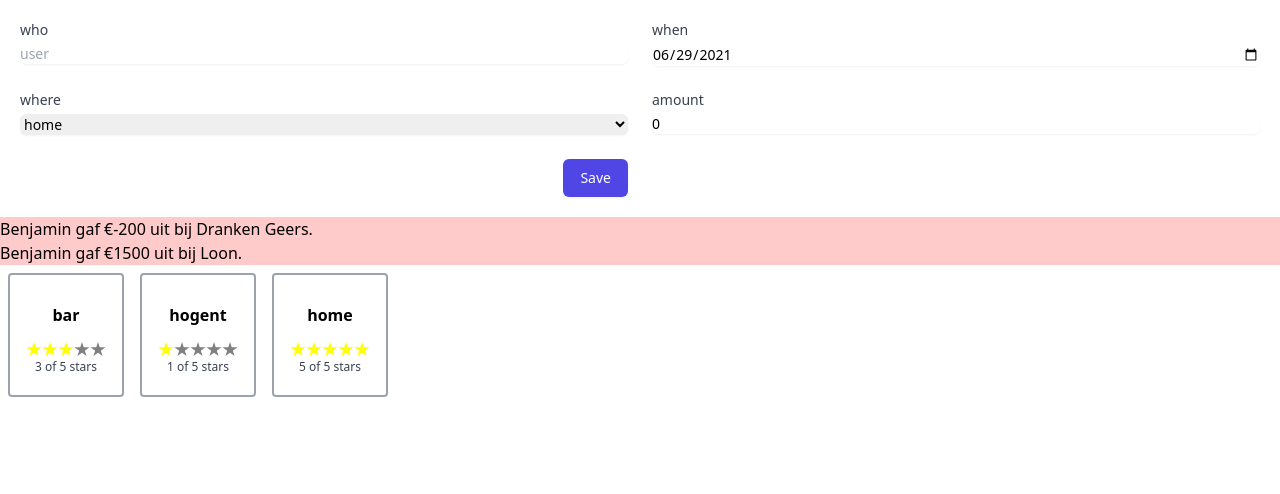
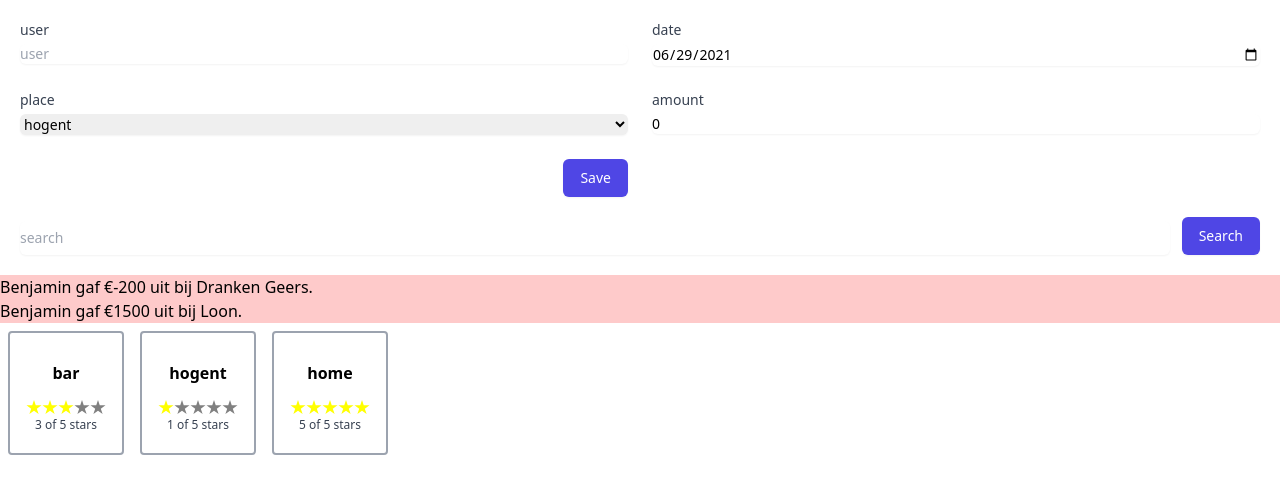
Before and after one commit to thomasaelbrecht/frontend-cicd-aalst, a React (Create React App) app: page / in a window 1280 px wide. Shown: the top 494 px of the page. Built offline with nearby package versions, Linux system fonts and the light colour scheme.

Commit message:
Add hooks

```diff
--- a/src/App.js
+++ b/src/App.js
@@ -1,5 +1,5 @@
 import './App.css';
-import {useState} from 'react';
+import {useState, useMemo, useCallback} from 'react';
 import {TRANSACTION_DATA, PLACE_DATA} from './mock-data';
 import Transaction from './components/Transaction';
 import Places from './components/Places';
@@ -8,11 +8,16 @@ import AddTransactionForm from './components/AddTransactionForm';
 function App() {
   const [places, setPlaces] = useState(PLACE_DATA);
   const [transactions, setTransactions] = useState(TRANSACTION_DATA);
+  const [text, setText] = useState('');
+  const [search, setSearch] = useState('');
 
-  const ratePlace = (id, rating) => {
-    const newPlaces = places.map((p) => (p.id === id ? {...p, rating} : p));
-    setPlaces(newPlaces);
-  };
+  const ratePlace = useCallback(
+    (id, rating) => {
+      const newPlaces = places.map((p) => (p.id === id ? {...p, rating} : p));
+      setPlaces(newPlaces);
+    },
+    [places]
+  );
 
   const createTransaction = (user, place, amount, date) => {
     const newTransactions = [
@@ -27,10 +32,31 @@ function App() {
     ]; // newest first
     setTransactions(newTransactions);
   };
+
+  const filteredTransactions = useMemo(() => {
+    return transactions.filter((t) => {
+      console.log('filtering...');
+      return t.place.toLowerCase().includes(search.toLowerCase());
+    });
+  }, [transactions, search]);
+
+
   return (
-    <div className="App">
+    <div className='App'>
       <AddTransactionForm places={places} onSaveTransaction={createTransaction} />
-      {transactions.map((trans, index) => (
+      <div className='m-5 flex'>
+        <input
+          type='text'
+          value={text}
+          onChange={(e) => setText(e.target.value)}
+          className='flex-1'
+          placeholder='search'
+        />
+        <button type='button' onClick={() => setSearch(text)}>
+          Search
+        </button>
+      </div>
+      {filteredTransactions.map((trans, index) => (
         <Transaction {...trans} key={index} />
       ))}
       <Places places={places} onRate={ratePlace} />
--- a/src/components/AddTransactionForm.jsx
+++ b/src/components/AddTransactionForm.jsx
@@ -1,10 +1,51 @@
-import {useState} from 'react';
+import {useForm} from 'react-hook-form';
 
 export default function AddTransactionForm({places, onSaveTransaction = (f) => f}) {
-  const [user, setUser] = useState('');
-  const [date, setDate] = useState(new Date());
-  const [place, setPlace] = useState('home');
-  const [amount, setAmount] = useState(0);
+  const {
+    register,
+    handleSubmit,
+    formState: {errors},
+    reset,
+  } = useForm();
+
+  const LabelInput = ({label, type, defaultValue, validation, ...rest}) => {
+    return (
+      <div className="col-span-6 sm:col-span-3">
+        <label htmlFor={label}>{label}</label>
+        <input
+          {...register(label, validation)}
+          defaultValue={defaultValue}
+          placeholder={label}
+          type={type}
+          id={label}
+          name={label}
+          {...rest}
+        />
+        {errors[label] && <p className="text-red-500">{errors[label].message}</p>}
+      </div>
+    );
+  };
+
+  const LabelSelect = ({label, options, defaultValue, validation, ...rest}) => {
+    return (
+      <div className="col-span-6 sm:col-span-3">
+        <label htmlFor={label}>{label}</label>
+        <select
+          {...register(label, validation)}
+          defaultValue={defaultValue}
+          {...rest}
+          id={label}
+          name={label}>
+          {options.map((value) => (
+            <option key={value.id} value={value.name}>
+              {value.name}
+            </option>
+          ))}
+        </select>
+        {errors[label] && <p className="text-red-500">{errors[label].message}</p>}
+      </div>
+    );
+  };
 
   const toDateInputString = (date) => {
     // (toISOString returns something like 2020-12-05T14:15:74Z,
@@ -18,68 +59,49 @@ export default function AddTransactionForm({places, onSaveTransaction = (f) => f
     return asString.substring(0, asString.indexOf('T'));
   };
 
-  const handleSubmit = (e) => {
-    e.preventDefault();
-    onSaveTransaction(user, place, amount, date);
-    setUser('');
-    setDate(new Date());
-    setPlace('home');
-    setAmount(0);
+  const onSubmit = (data) => {
+    console.log(JSON.stringify(data));
+    const {user, place, amount, date} = data;
+    onSaveTransaction(user, place, parseInt(amount), date);
+    reset();
   };
 
   return (
-    <form className="m-5" onSubmit={handleSubmit}>
+    <form onSubmit={handleSubmit(onSubmit)} className="m-5">
       <div className="grid grid-cols-6 gap-6">
-        <div className="col-span-6 sm:col-span-3">
-          <label htmlFor="user">who</label>
-          <input
+        <LabelInput
+          label="user"
           type="text"
-            value={user}
-            onChange={(e) => setUser(e.target.value)}
-            placeholder="user"
-            name="user"
-            id="user"
-            required
+          defaultValue=""
+          validation={{
+            required: 'this is required',
+            minLength: {value: 2, message: 'Min length is 2'},
+          }}
         />
-        </div>
-        <div className="col-span-6 sm:col-span-3">
-          <label htmlFor="date">when</label>
-          <input
+        <LabelInput
+          label="date"
           type="date"
-            value={toDateInputString(date)}
-            onChange={(e) => setDate(e.target.value)}
-            placeholder="date"
-            name="date"
-            id="date"
+          defaultValue={toDateInputString(new Date())}
+          validation={{required: 'this is required'}}
         />
-        </div>
-        <div className="col-span-6 sm:col-span-3">
-          <label htmlFor="place">where</label>
-          <select
-            value={place}
-            onChange={(e) => setPlace(e.target.value)}
-            name="place"
-            id="place"
-            required>
-            {places.map((p, index) => (
-              <option key={index} value={p.name}>
-                {p.name}
-              </option>
-            ))}
-          </select>
-        </div>
-        <div className="col-span-6 sm:col-span-3">
-          <label htmlFor="amount">amount</label>
-          <input
+        <LabelSelect
+          label="place"
+          defaultValue="hogent"
+          options={places}
+          validation={{required: 'This is required'}}
+        />
+        <LabelInput
+          label="amount"
           type="number"
-            value={amount}
-            onChange={(e) => setAmount(e.target.value)}
-            placeholder="amount"
-            name="amount"
-            id="amount"
-            required
+          defaultValue="0"
+          validation={{
+            valueAsNumber: true,
+            required: 'this is required',
+            min: {value: 1, message: 'min 1'},
+            max: {value: 5000, message: 'max 5000'},
+          }}
         />
-        </div>
+
         <div className="col-span-6 sm:col-span-3">
           <div className="flex justify-end">
             <button type="submit">Save</button>
--- a/src/components/Places.jsx
+++ b/src/components/Places.jsx
@@ -1,3 +1,4 @@
+import React from 'react';
 import StarRating from './StarRating';
 
 const Place = ({id, name, rating, onRate}) => {
@@ -9,14 +10,14 @@ const Place = ({id, name, rating, onRate}) => {
   );
 };
 
-export default function Places({places = [], onRate}) {
+export default React.memo(function Places({places = [], onRate}) {
   return (
     <div className="flex flex-wrap">
       {places
         .sort((a, b) => a.name.toUpperCase().localeCompare(b.name.toUpperCase()))
-        .map((p, i) => (
+        .map((p) => (
           <Place key={p.id} {...p} onRate={onRate} />
         ))}
     </div>
   );
-}
+})
--- a/src/components/Transaction.jsx
+++ b/src/components/Transaction.jsx
@@ -1,5 +1,10 @@
+import React from 'react';
+export default React.memo(function Transaction(props) {
+  const {user, amount, place} = props;
 
-export default function Transaction(props) {
-  const { user, amount, place} = props;
-	return <div className="bg-red-200 text-left">{user} gaf €{amount} uit bij {place}.</div>;
-}
+  return (
+    <div className="bg-red-200 text-left">
+      {user} gaf €{amount} uit bij {place}.
+    </div>
+  );
+});
```
Lines whose indentation alone changed are shown as unchanged.
